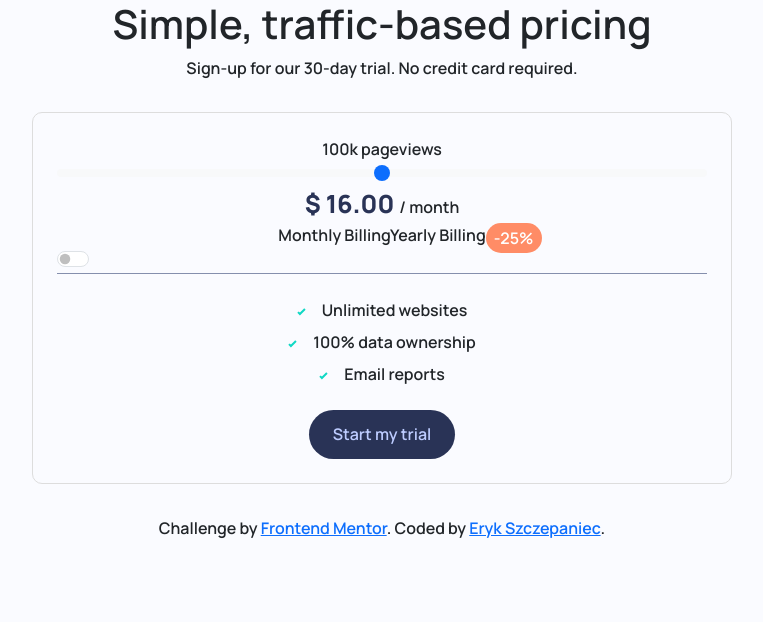
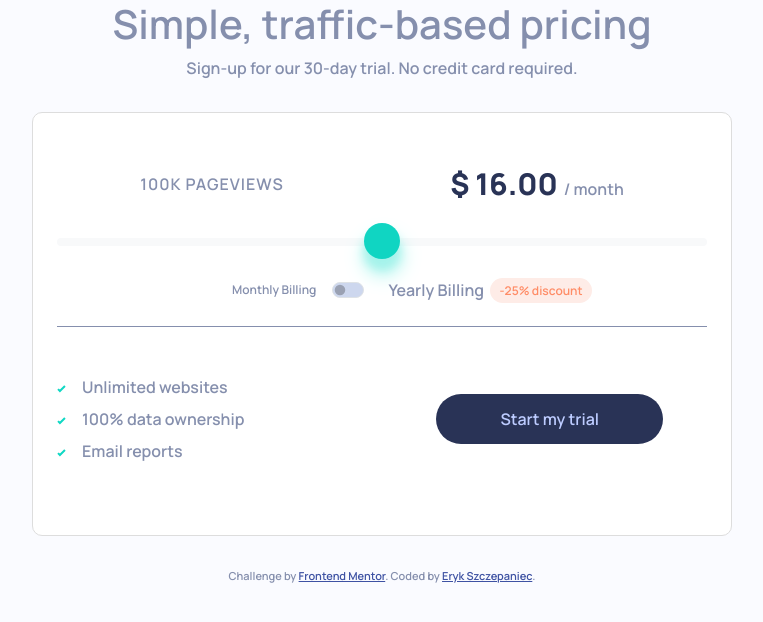
Before and after one commit to szczepanieceryk/Frontend-Mentor-interactive-pricing-component, a React (Create React App) app: page / in a window 1280 px wide. Shown: the top 622 px of the page, without its empty margins (258-1021 px from the left). Built offline with nearby package versions, Linux system fonts and the light colour scheme.

Commit message:
change the design for desktop

```diff
--- a/src/App.css
+++ b/src/App.css
@@ -1,12 +1,12 @@
 :root {
   /* main colors */
-  --soft-cyan-: hsl(174, 77%, 80%);
+  --soft-cyan: hsl(174, 77%, 80%);
   --strong-cyan: hsl(174, 86%, 45%);
   --light-grayish-red: hsl(14, 92%, 95%);
   --light-red: hsl(15, 100%, 70%);
   --pale-blue: hsl(226, 100%, 87%);
   /* Neutral colors */
-  --white: hsl (0, 0%, 100%);
+  --white: #fff;
   --very-pale-blue: hsl(230, 100%, 99%);
   --light-grayish-blue: hsl(224, 65%, 95%);
   --light-grayish-blue: hsl(223, 50%, 87%);
@@ -25,15 +25,18 @@ body {
 
 .app-wrapper {
   margin: 0 auto;
-  width: 95%;
+  width: 100%;
   max-width: 1000px;
   text-align: center;
+  color: var(--grayish-blue);
   background-color: var(--very-pale-blue);
 }
+
 /* pricing compoenent */
 .pricing-component > *,
 .static-info > * {
   display: block;
+  margin: 1.5em auto;
 }
 
 .pricing-component {
@@ -44,28 +47,87 @@ body {
   border: 1px solid #ddd;
   border-radius: 10px;
   background-color: var(--white);
+  /* box-shadow: 0px 5px 5px 10px #000000; */
+}
+.page-views-desktop-display {
+  display: none;
 }
 
-/* input[type="range"]::-webkit-slider-thumb {
+.page-views {
+  text-transform: uppercase;
+  letter-spacing: 1px;
+}
+
+input[type="range"]::-webkit-slider-thumb {
+  -webkit-appearance: none;
+  height: 36px;
+  width: 36px;
+  border-radius: 50%;
+  border: none;
+  background-color: var(--strong-cyan);
+  cursor: pointer;
+  margin-top: -15px;
+  box-shadow: 1px 15px 20px var(--soft-cyan), 0px 10px 10px var(--soft-cyan);
+  /* background-position: center;
   background: url(../src//images/icon-slider.svg);
+  background-repeat: no-repeat; */
+  /*
+  background-color: transparent; */
+}
+
+input[type="range"]::-webkit-slider-runnable-track {
+  cursor: pointer;
+  /* background-color: #ddd; */
+}
+
+/* input[type="range"] {
+  accent-color: #000;
 } */
+
+.time-billing {
+  margin: 0 auto;
+  display: flex;
+  align-items: center;
+  max-width: 300px;
+}
+
+.form-check {
+  margin: 0 1em;
+  /* margin: 0 0.5em; */
+}
+
+.form-check-input {
+  cursor: pointer;
+  background-color: var(--light-grayish-blue);
+}
+
+.form-check-input:checked {
+  background-color: var(--strong-cyan);
+  border-color: var(--strong-cyan);
+}
 
 .pricing-value {
   color: var(--dark-desaturated-blue);
   font-weight: 800;
-  font-size: 25px;
+  font-size: 30px;
 }
 
 .spacer-line {
   height: 1px;
   background-color: var(--grayish-blue);
 }
-.yearly-billing::after {
+.billing-label {
+  font-size: 12px;
+}
+.billing-label-yearly::after {
+  margin-left: 0.5em;
+  padding: 0.3em 0.8em;
   position: absolute;
-  padding: 0.2em 0.5em;
   content: "-25%";
-  background-color: var(--light-red);
-  color: #fff;
+  font-size: 12px;
+  color: var(--light-red);
+  vertical-align: baseline;
+  background-color: var(--light-grayish-red);
   border-radius: 25px;
 }
 
@@ -90,7 +152,7 @@ body {
   background-color: var(--dark-desaturated-blue);
   border-radius: 25px;
   cursor: pointer;
-  transition: 0.3s;
+  transition: 0.5s;
 }
 
 .btn-submit:hover {
@@ -104,3 +166,31 @@ body {
 .attribution a {
   color: hsl(228, 45%, 44%);
 }
+
+@media screen and (min-width: 1200px) {
+  .page-views-mobile-display,
+  .pricing-mobile-disaply {
+    display: none;
+  }
+  .page-views-desktop-display {
+    display: flex;
+    align-items: center;
+    justify-content: space-around;
+  }
+
+  .billing-label-yearly::after {
+    content: "-25% discount";
+  }
+  .bottom-part {
+    display: flex;
+    flex-direction: row;
+    align-items: center;
+  }
+  .static-info {
+    text-align: left;
+  }
+  .btn-submit {
+    padding: 0.8em 4em;
+    margin: 0 0 0 12em;
+  }
+}
--- a/src/App.js
+++ b/src/App.js
@@ -7,7 +7,7 @@ const App = () => {
       <div className="app-wrapper">
         <Header />
         <PricingComponent />
-        <div classNme="attribution">
+        <div className="attribution">
           Challenge by{" "}
           <a href="https://www.frontendmentor.io?ref=challenge">
             Frontend Mentor
--- a/src/Components/PricingComponent.js
+++ b/src/Components/PricingComponent.js
@@ -2,17 +2,29 @@ import Form from "react-bootstrap/Form";
 const PricingComponent = () => {
   return (
     <Form className="pricing-component">
+      <span className="page-views-mobile-display">100k pageviews</span>
+      <div className="page-views-desktop-display">
         <span className="page-views">100k pageviews</span>
-      <Form.Range />
         <span className="pricing-disaply">
           <span className="pricing-value"> $ 16.00 </span>/ month
         </span>
+      </div>
+      <Form.Range className="range-slider-input" />
+      <span className="pricing-mobile-disaply">
+        <span className="pricing-value"> $ 16.00 </span>/ month
+      </span>
       <div className="time-billing">
-        <span>Monthly Billing</span>
-        <span className="yearly-billing">Yearly Billing</span>
-        <Form.Check type="switch" id="custom-switch" label="" />
+        <span className="billing-label">Monthly Billing</span>
+        <Form.Check
+          type="switch"
+          id="custom-switch"
+          label=""
+          className="form-check"
+        />
+        <span className="billing-label-yearly">Yearly Billing</span>
       </div>
       <div className="spacer-line"></div>
+      <div className="bottom-part">
         <div className="static-info">
           <span className="static-info-el">Unlimited websites</span>
           <span className="static-info-el">100% data ownership</span>
@@ -21,6 +33,7 @@ const PricingComponent = () => {
         <button type="submit" className="btn-submit">
           Start my trial
         </button>
+      </div>
     </Form>
   );
 };
```
Also changed, not shown: index2.html (deleted, +0 -33 lines). Lines whose indentation alone changed are shown as unchanged.
